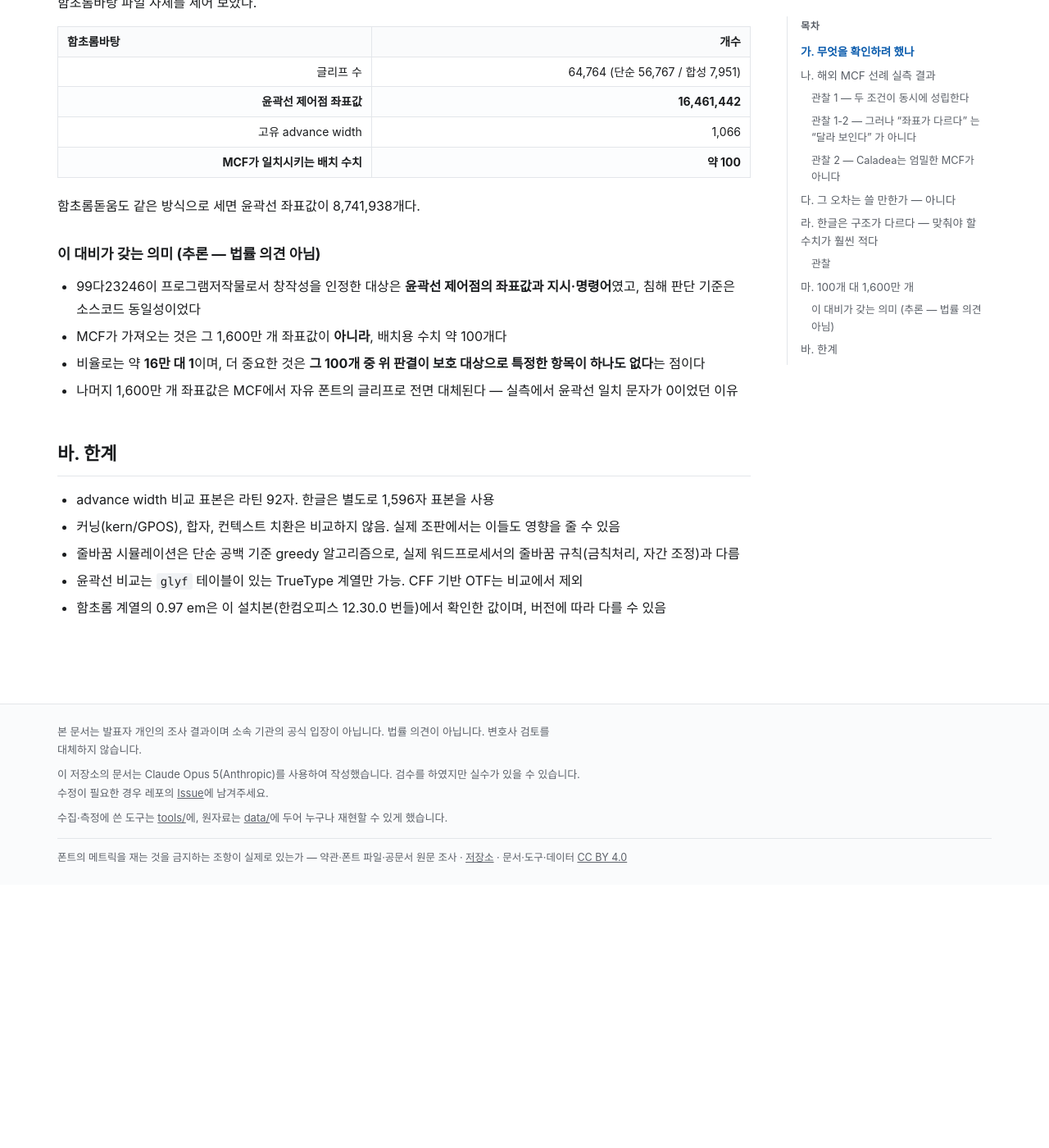
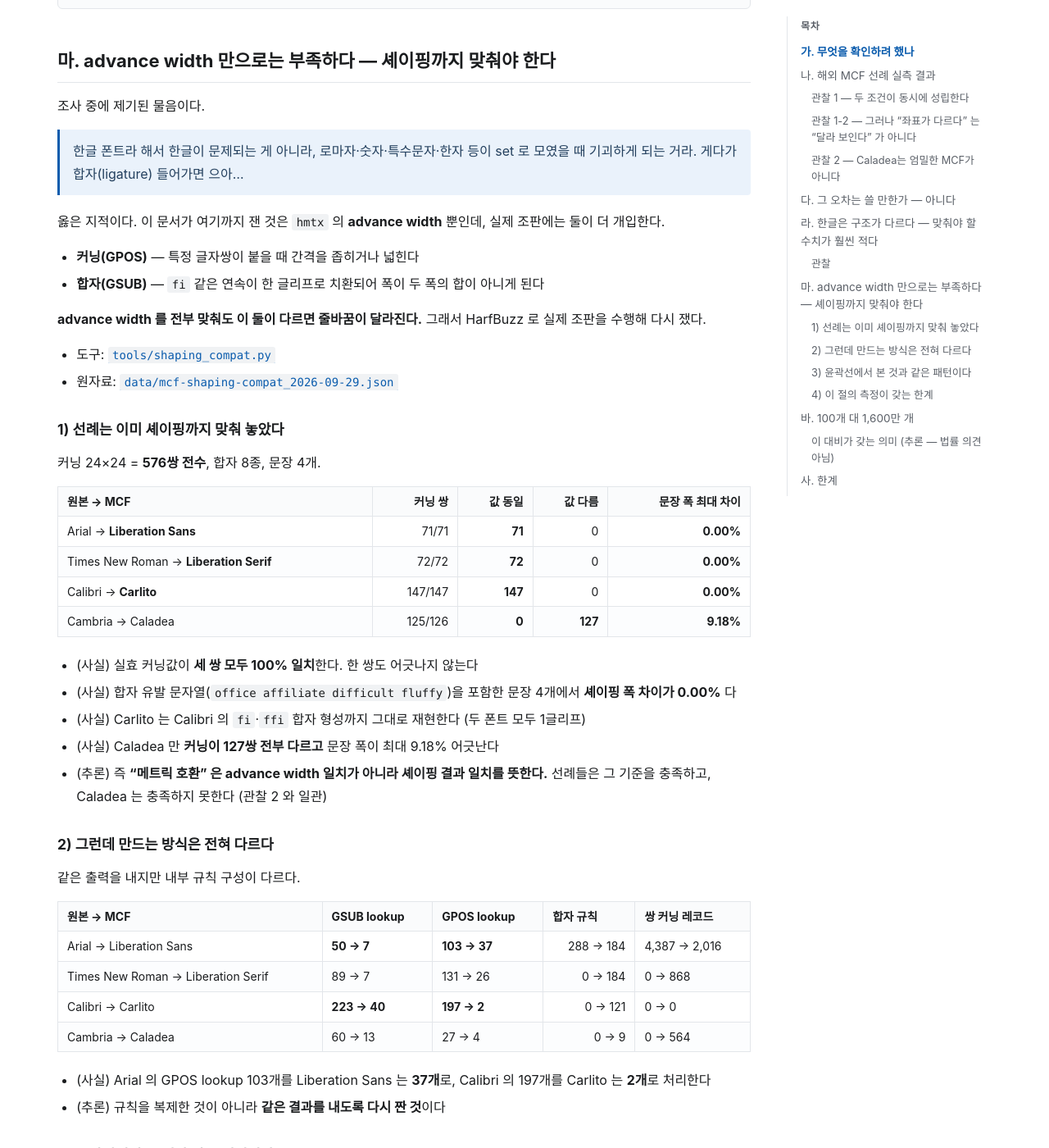
Before and after one commit to msjang/krigf26-font-eula-survey, a Jekyll site: the page built from findings-metrics.md, in a window 1280 px wide and 1400 px high, scrolled down 3964 px. Shown: the whole window at 82% size. Built offline with Jekyll 4.4.1, drawn with Linux system fonts in a browser that asks for light colours; our own code applies the rules of GitHub Pages for plain Markdown files; before the commit the page ends 5043 px from its top, so only the background shows below that; some of the changed text lies outside the part shown.

Commit message:
finding(metrics): 메트릭 호환은 advance width 가 아니라 셰이핑 결과 일치를 뜻한다
조사 중 제기된 지적에서 나왔다. "한글 폰트라 해서 한글이 문제되는 게 아니라
로마자·숫자·특수문자가 set 로 모였을 때 기괴하게 되는 거고, 합자 들어가면 더하다."

옳은 지적이다. 이 문서는 advance width 만 재고 커닝·합자는 한계에 한 줄
적어 두었을 뿐이었다. 재보니 두 가지가 나왔다.

1) 선례는 이미 셰이핑까지 맞춰 놓았다
   - 실효 커닝값이 Liberation Sans 71/71, Liberation Serif 72/72,
     Carlito 147/147 로 100% 일치한다. 한 쌍도 어긋나지 않는다
   - 합자 유발 문장을 포함한 4개 문장에서 셰이핑 폭 차이가 0.00% 다
   - Carlito 는 Calibri 의 fi·ffi 합자 형성까지 그대로 재현한다
   - Caladea 만 커닝 127쌍 전부가 다르고 문장 폭이 최대 9.18% 어긋난다.
     이 문서가 앞서 적은 "Caladea 는 엄밀한 MCF 가 아니다" 와 일관된다

2) 그런데 만드는 방식은 전혀 다르다
   - Arial 의 GPOS lookup 103개를 Liberation Sans 는 37개로,
     Calibri 의 197개를 Carlito 는 2개로 처리한다
   - 규칙을 복제한 것이 아니라 같은 결과를 내도록 다시 짠 것이다

3) 윤곽선에서 본 것과 같은 패턴이다
   - 윤곽선: 형태 겹침 71.7~85.2% 인데 좌표 일치 0, 점 개수 일치 0~1자
   - 조판 규칙: 셰이핑 폭 차이 0.00% 인데 lookup 103→37, 197→2
   - 99다23246 이 보호 대상으로 든 "좌표값과 그 지시·명령어의 선택" 이
     둘 다 다르다는 뜻이 된다. 다만 GSUB/GPOS 가 조건부 규칙이라
     hmtx 값 배열과 같은 취급을 받는지는 별개 쟁점임을 유보로 달았다

곁들여 고친 것
- 라. 절 머리에 "한글 폰트에서 어려운 쪽은 한글이 아니다" 를 명시했다.
  한글은 고유 폭이 하나뿐이고 어긋나는 원인은 라틴·숫자·문장부호 쪽이다
- 한계의 "커닝·합자는 비교하지 않음" 을 "마. 에서 측정했으나 라틴 한정" 으로 고쳤다
- open-questions 의 커닝 비교 과제를 완료로 내리고, 한글 커닝과
  문맥 의존 규칙은 미측정으로 남겼다

Co-Authored-By: Claude <noreply@anthropic.com>

````diff
--- a/findings-metrics.md
+++ b/findings-metrics.md
@@ -95,6 +95,8 @@ A4 본문 폭에 맞춰 같은 텍스트의 줄바꿈을 계산했다.
 
 ## 라. 한글은 구조가 다르다 — 맞춰야 할 수치가 훨씬 적다
 
+> **먼저 짚을 것.** 한글 폰트에서 어려운 쪽은 한글이 아니다. 한글 음절은 폰트마다 고유 폭이 **하나**뿐이라 맞출 것이 사실상 없다. 조판이 어긋나는 원인은 **라틴·숫자·문장부호** 쪽이며, 여기에 커닝과 합자가 겹친다 (마. 참조). [OS 간 조판 차이](findings-crossos.md)에서 `바탕체` 가 같은 Windows 안에서도 쪽을 늘린 것도 한글이 아니라 라틴이 고정폭(0.5 em)이기 때문이었다.
+
 한글 음절 1,596자(U+AC00~U+D7A3에서 7자 간격 표본)의 advance width를 조사했다.
 
 | 폰트 | upem | 한글 표본 | **고유 폭 개수** | 한글 폭 | 라틴 A/a/0 |
@@ -120,7 +122,72 @@ A4 본문 폭에 맞춰 같은 텍스트의 줄바꿈을 계산했다.
 합계                   약 100개
 ```
 
-## 마. 100개 대 1,600만 개
+## 마. advance width 만으로는 부족하다 — 셰이핑까지 맞춰야 한다
+
+조사 중에 제기된 물음이다.
+
+> 한글 폰트라 해서 한글이 문제되는 게 아니라, 로마자·숫자·특수문자·한자 등이 set 로 모였을 때 기괴하게 되는 거라. 게다가 합자(ligature) 들어가면 으아…
+
+옳은 지적이다. 이 문서가 여기까지 잰 것은 `hmtx` 의 **advance width** 뿐인데, 실제 조판에는 둘이 더 개입한다.
+
+- **커닝(GPOS)** — 특정 글자쌍이 붙을 때 간격을 좁히거나 넓힌다
+- **합자(GSUB)** — `fi` 같은 연속이 한 글리프로 치환되어 폭이 두 폭의 합이 아니게 된다
+
+**advance width 를 전부 맞춰도 이 둘이 다르면 줄바꿈이 달라진다.** 그래서 HarfBuzz 로 실제 조판을 수행해 다시 쟀다.
+
+- 도구: [`tools/shaping_compat.py`](tools/shaping_compat.py)
+- 원자료: [`data/mcf-shaping-compat_2026-09-29.json`](data/mcf-shaping-compat_2026-09-29.json)
+
+### 1) 선례는 이미 셰이핑까지 맞춰 놓았다
+
+커닝 24×24 = **576쌍 전수**, 합자 8종, 문장 4개.
+
+| 원본 → MCF | 커닝 쌍 | **값 동일** | 값 다름 | 문장 폭 최대 차이 |
+|---|---:|---:|---:|---:|
+| Arial → **Liberation Sans** | 71/71 | **71** | 0 | **0.00%** |
+| Times New Roman → **Liberation Serif** | 72/72 | **72** | 0 | **0.00%** |
+| Calibri → **Carlito** | 147/147 | **147** | 0 | **0.00%** |
+| Cambria → Caladea | 125/126 | **0** | **127** | **9.18%** |
+
+- (사실) 실효 커닝값이 **세 쌍 모두 100% 일치**한다. 한 쌍도 어긋나지 않는다
+- (사실) 합자 유발 문자열(`office affiliate difficult fluffy`)을 포함한 문장 4개에서 **셰이핑 폭 차이가 0.00%** 다
+- (사실) Carlito 는 Calibri 의 `fi`·`ffi` 합자 형성까지 그대로 재현한다 (두 폰트 모두 1글리프)
+- (사실) Caladea 만 **커닝이 127쌍 전부 다르고** 문장 폭이 최대 9.18% 어긋난다
+- (추론) 즉 **"메트릭 호환" 은 advance width 일치가 아니라 셰이핑 결과 일치를 뜻한다.** 선례들은 그 기준을 충족하고, Caladea 는 충족하지 못한다 (관찰 2 와 일관)
+
+### 2) 그런데 만드는 방식은 전혀 다르다
+
+같은 출력을 내지만 내부 규칙 구성이 다르다.
+
+| 원본 → MCF | GSUB lookup | GPOS lookup | 합자 규칙 | 쌍 커닝 레코드 |
+|---|---|---|---|---|
+| Arial → Liberation Sans | **50 → 7** | **103 → 37** | 288 → 184 | 4,387 → 2,016 |
+| Times New Roman → Liberation Serif | 89 → 7 | 131 → 26 | 0 → 184 | 0 → 868 |
+| Calibri → Carlito | **223 → 40** | **197 → 2** | 0 → 121 | 0 → 0 |
+| Cambria → Caladea | 60 → 13 | 27 → 4 | 0 → 9 | 0 → 564 |
+
+- (사실) Arial 의 GPOS lookup 103개를 Liberation Sans 는 **37개**로, Calibri 의 197개를 Carlito 는 **2개**로 처리한다
+- (추론) 규칙을 복제한 것이 아니라 **같은 결과를 내도록 다시 짠 것**이다
+
+### 3) 윤곽선에서 본 것과 같은 패턴이다
+
+| 층위 | 출력 | 구현 |
+|---|---|---|
+| 글리프 윤곽선 | 형태 겹침 71.7~85.2% | 좌표 일치 **0**, 점 개수 일치 27자 중 0~1자 |
+| **조판 규칙** | **셰이핑 폭 차이 0.00%** | **lookup 103→37, 197→2** |
+
+- (추론) 두 층위 모두에서 **결과는 같고 만드는 방식은 다르다**
+- (추론) 이 대비가 99다23246 과 맞물린다. 판결이 보호 대상으로 특정한 것은 *"제어점들의 좌표값과 **그 지시·명령어의 선택**"* 인데, **좌표값도 다르고 지시·명령어의 선택(lookup 구성)도 다르다**
+- (유의) 이는 조문·판결문과 측정값을 대조한 것이며 법률 의견이 아니다. `GSUB`/`GPOS` 가 조건부 규칙이므로 `hmtx` 값 배열과 같은 취급을 받는지는 별개 쟁점이다
+
+### 4) 이 절의 측정이 갖는 한계
+
+- **합자 시험 8종은 변별력이 약하다.** Times·Cambria 계열은 기본 설정에서 라틴 합자를 만들지 않아 "둘 다 안 만듦" 으로 잡힌다. 실제로 변별된 것은 Calibri → Carlito 뿐이다
+- 커닝 576쌍은 **라틴·숫자·문장부호 한정**이다. 한글 커닝은 재지 않았다
+- 실효 커닝은 `shape(XY) − (adv(X)+adv(Y))` 로 구했다. 구현과 무관한 값이지만 **문맥 의존 규칙은 이 방법으로 드러나지 않을 수 있다**
+- 구조 지표는 lookup 수와 규칙 수를 센 것이며 **규칙 내용의 동일성을 본 것이 아니다**
+
+## 바. 100개 대 1,600만 개
 
 함초롬바탕 파일 자체를 세어 보았다.
 
@@ -140,10 +207,10 @@ A4 본문 폭에 맞춰 같은 텍스트의 줄바꿈을 계산했다.
 - 비율로는 약 **16만 대 1**이며, 더 중요한 것은 **그 100개 중 위 판결이 보호 대상으로 특정한 항목이 하나도 없다**는 점이다
 - 나머지 1,600만 개 좌표값은 MCF에서 자유 폰트의 글리프로 전면 대체된다 — 실측에서 윤곽선 일치 문자가 0이었던 이유
 
-## 바. 한계
+## 사. 한계
 
 - advance width 비교 표본은 라틴 92자. 한글은 별도로 1,596자 표본을 사용
-- 커닝(kern/GPOS), 합자, 컨텍스트 치환은 비교하지 않음. 실제 조판에서는 이들도 영향을 줄 수 있음
+- 커닝(GPOS)·합자(GSUB)는 **마. 에서 별도로 측정했다.** 다만 그 측정도 라틴 한정이며 한글 커닝과 문맥 의존 규칙은 대상이 아니다
 - 줄바꿈 시뮬레이션은 단순 공백 기준 greedy 알고리즘으로, 실제 워드프로세서의 줄바꿈 규칙(금칙처리, 자간 조정)과 다름
 - 윤곽선 비교는 `glyf` 테이블이 있는 TrueType 계열만 가능. CFF 기반 OTF는 비교에서 제외
 - 함초롬 계열의 0.97 em은 이 설치본(한컴오피스 12.30.0 번들)에서 확인한 값이며, 버전에 따라 다를 수 있음
````
Also changed, not shown: open-questions.md (+2 -1 lines).
